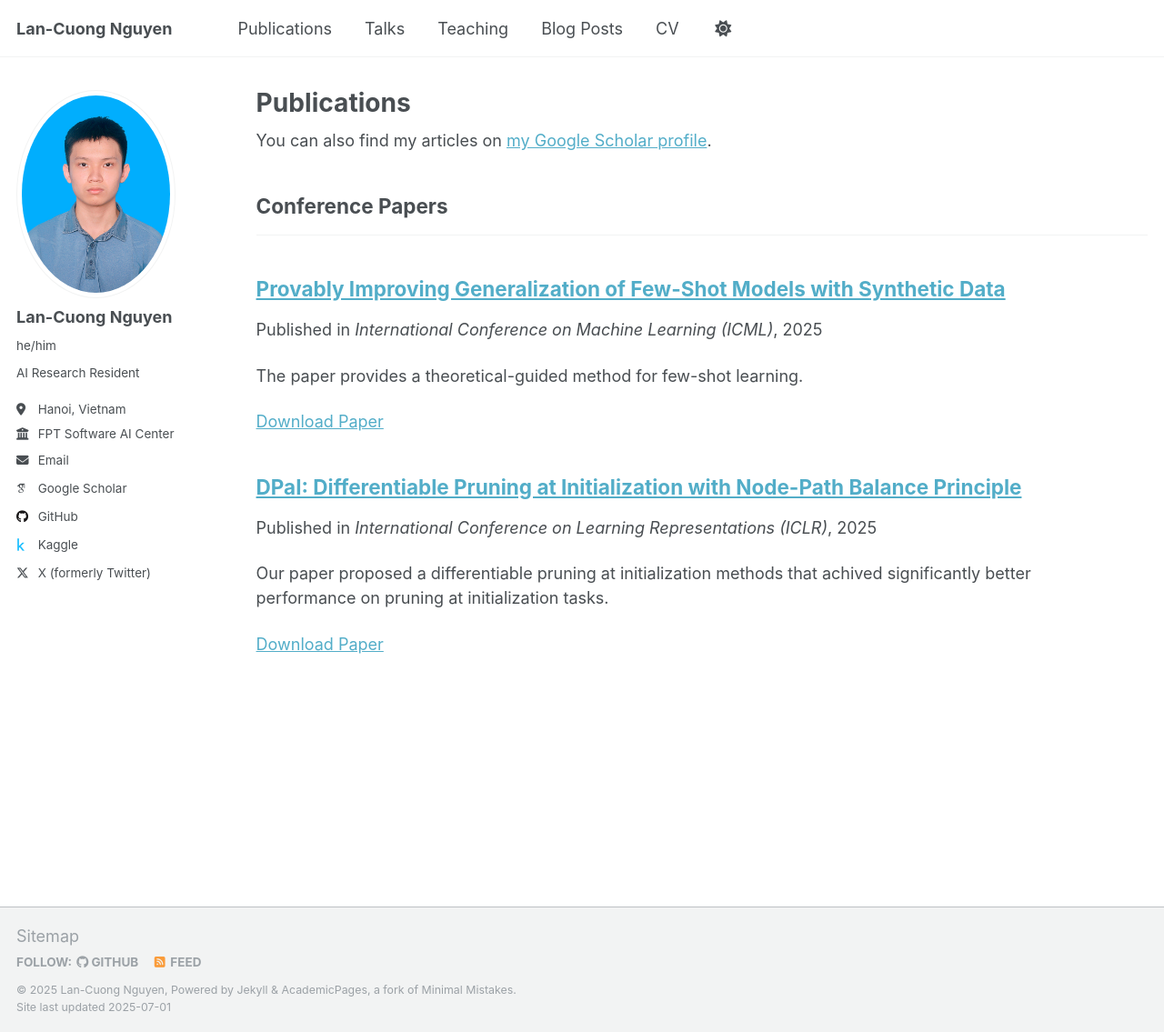
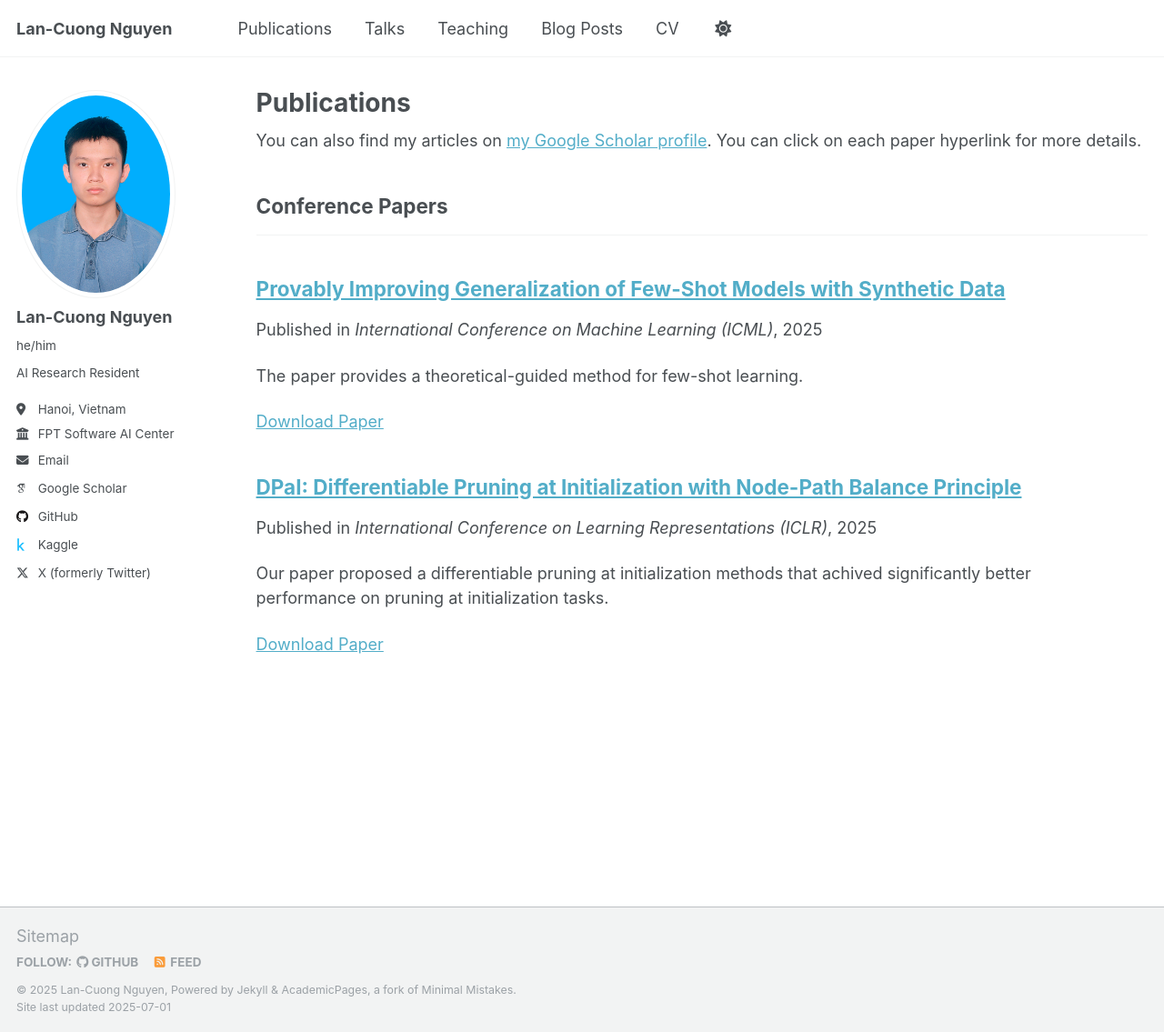
Before and after one commit to cuonglannguyen/cuonglannguyen.github.io, a Jekyll site: the page built from _pages/publications.html, in a window 1280 px wide and 1135 px high. Shown: the whole window at 91% size. Built offline with Jekyll 4.4.1, drawn with Linux system fonts in a browser that asks for light colours; some web fonts are replaced.

Commit message:
add abstract

```diff
--- a/_pages/publications.html
+++ b/_pages/publications.html
@@ -6,7 +6,7 @@ author_profile: true
 ---
 
 {% if site.author.googlescholar %}
-  <div class="wordwrap">You can also find my articles on <a href="{{site.author.googlescholar}}">my Google Scholar profile</a>.</div>
+  <div class="wordwrap">You can also find my articles on <a href="{{site.author.googlescholar}}">my Google Scholar profile</a>. You can click on each paper hyperlink for more details.</div>
 {% endif %}
 
 {% include base_path %}
```
